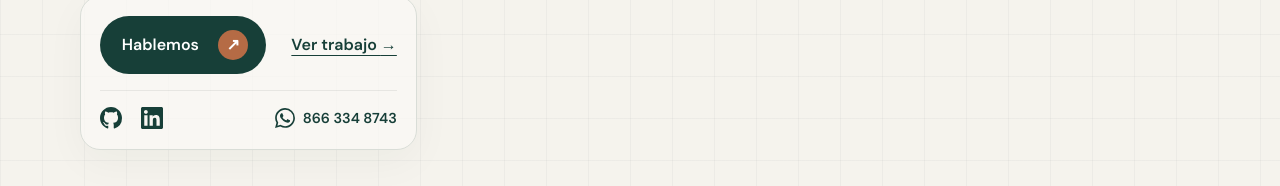
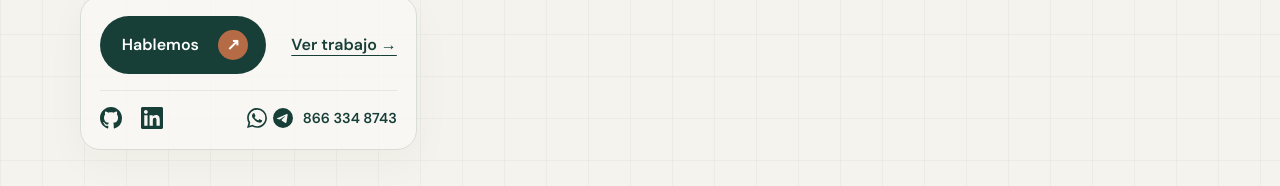
Before and after one commit to Baalgarthem/Baalgarthem.github.io, an Astro site: page / in a window 1280 px wide. Shown: the part 512-698 px from the top of the page. Built offline with nearby package versions, Linux system fonts and the light colour scheme; Astro itself is replaced by a stand-in of ours.

Commit message:
Add Telegram button next to WhatsApp

```diff
--- a/src/pages/index.astro
+++ b/src/pages/index.astro
@@ -22,10 +22,17 @@ import Layout from '../layouts/Layout.astro';
 								<svg viewBox="0 0 24 24" fill="currentColor"><path d="M20.447 20.452h-3.554v-5.569c0-1.328-.027-3.037-1.852-3.037-1.853 0-2.136 1.445-2.136 2.939v5.667H9.351V9h3.414v1.561h.046c.477-.9 1.637-1.85 3.37-1.85 3.601 0 4.267 2.37 4.267 5.455v6.286zM5.337 7.433c-1.144 0-2.063-.926-2.063-2.065 0-1.138.92-2.063 2.063-2.063 1.14 0 2.064.925 2.064 2.063 0 1.139-.925 2.065-2.064 2.065zm1.782 13.019H3.555V9h3.564v11.452zM22.225 0H1.771C.792 0 0 .774 0 1.729v20.542C0 23.227.792 24 1.771 24h20.451C23.2 24 24 23.227 24 22.271V1.729C24 .774 23.2 0 22.222 0h.003z"/></svg>
 							</a>
 						</div>
-						<a href="https://wa.me/528663348743" target="_blank" rel="noopener noreferrer" class="whatsapp-link" aria-label="WhatsApp">
-							<svg viewBox="0 0 24 24" fill="currentColor"><path d="M17.472 14.382c-.297-.149-1.758-.867-2.03-.967-.273-.099-.471-.148-.67.15-.197.297-.767.966-.94 1.164-.173.199-.347.223-.644.075-.297-.15-1.255-.463-2.39-1.475-.883-.788-1.48-1.761-1.653-2.059-.173-.297-.018-.458.13-.606.134-.133.298-.347.446-.52.149-.174.198-.298.298-.497.099-.198.05-.371-.025-.52-.075-.149-.669-1.612-.916-2.207-.242-.579-.487-.5-.669-.51-.173-.008-.371-.01-.57-.01-.198 0-.52.074-.792.372-.272.297-1.04 1.016-1.04 2.479 0 1.462 1.065 2.875 1.213 3.074.149.198 2.096 3.2 5.077 4.487.709.306 1.262.489 1.694.625.712.227 1.36.195 1.871.118.571-.085 1.758-.719 2.006-1.413.248-.694.248-1.289.173-1.413-.074-.124-.272-.198-.57-.347m-5.421 7.403h-.004a9.87 9.87 0 01-5.031-1.378l-.361-.214-3.741.982.998-3.648-.235-.374a9.86 9.86 0 01-1.51-5.26c.001-5.45 4.436-9.884 9.888-9.884 2.64 0 5.122 1.03 6.988 2.898a9.825 9.825 0 012.893 6.994c-.003 5.45-4.437 9.884-9.885 9.884m8.413-18.297A11.815 11.815 0 0012.05 0C5.495 0 .16 5.335.157 11.892c0 2.096.547 4.142 1.588 5.945L.057 24l6.305-1.654a11.882 11.882 0 005.683 1.448h.005c6.554 0 11.89-5.335 11.893-11.893a11.821 11.821 0 00-3.48-8.413Z"/></svg>
+						<div class="contact-apps-group">
+							<div class="app-icons">
+								<a href="https://wa.me/528663348743" target="_blank" rel="noopener noreferrer" class="contact-app-link whatsapp" aria-label="WhatsApp">
+									<svg viewBox="0 0 24 24" fill="currentColor"><path d="M17.472 14.382c-.297-.149-1.758-.867-2.03-.967-.273-.099-.471-.148-.67.15-.197.297-.767.966-.94 1.164-.173.199-.347.223-.644.075-.297-.15-1.255-.463-2.39-1.475-.883-.788-1.48-1.761-1.653-2.059-.173-.297-.018-.458.13-.606.134-.133.298-.347.446-.52.149-.174.198-.298.298-.497.099-.198.05-.371-.025-.52-.075-.149-.669-1.612-.916-2.207-.242-.579-.487-.5-.669-.51-.173-.008-.371-.01-.57-.01-.198 0-.52.074-.792.372-.272.297-1.04 1.016-1.04 2.479 0 1.462 1.065 2.875 1.213 3.074.149.198 2.096 3.2 5.077 4.487.709.306 1.262.489 1.694.625.712.227 1.36.195 1.871.118.571-.085 1.758-.719 2.006-1.413.248-.694.248-1.289.173-1.413-.074-.124-.272-.198-.57-.347m-5.421 7.403h-.004a9.87 9.87 0 01-5.031-1.378l-.361-.214-3.741.982.998-3.648-.235-.374a9.86 9.86 0 01-1.51-5.26c.001-5.45 4.436-9.884 9.888-9.884 2.64 0 5.122 1.03 6.988 2.898a9.825 9.825 0 012.893 6.994c-.003 5.45-4.437 9.884-9.885 9.884m8.413-18.297A11.815 11.815 0 0012.05 0C5.495 0 .16 5.335.157 11.892c0 2.096.547 4.142 1.588 5.945L.057 24l6.305-1.654a11.882 11.882 0 005.683 1.448h.005c6.554 0 11.89-5.335 11.893-11.893a11.821 11.821 0 00-3.48-8.413Z"/></svg>
+								</a>
+								<a href="https://t.me/+528663348743" target="_blank" rel="noopener noreferrer" class="contact-app-link telegram" aria-label="Telegram">
+									<svg viewBox="0 0 24 24" fill="currentColor"><path d="M11.944 0A12 12 0 0 0 0 12a12 12 0 0 0 12 12 12 12 0 0 0 12-12A12 12 0 0 0 12 0a12 12 0 0 0-.056 0zm4.962 7.224c.1-.002.321.023.465.14a.506.506 0 0 1 .171.325c.016.093.036.306.02.472-.18 1.898-.962 6.502-1.36 8.627-.168.9-.499 1.201-.82 1.23-.696.065-1.225-.46-1.9-.902-1.056-.693-1.653-1.124-2.678-1.8-1.185-.78-.417-1.21.258-1.91.177-.184 3.247-2.977 3.307-3.23.007-.032.014-.15-.056-.212s-.174-.041-.249-.024c-.106.024-1.793 1.14-5.061 3.345-.48.33-.913.49-1.302.48-.428-.008-1.252-.241-1.865-.44-.752-.245-1.349-.374-1.297-.789.027-.216.325-.437.888-.662 3.498-1.524 5.83-2.529 6.998-3.014 3.332-1.386 4.025-1.627 4.476-1.635z"/></svg>
+								</a>
+							</div>
 							<span>866 334 8743</span>
-						</a>
+						</div>
 					</div>
 				</div>
 			</div>
@@ -145,9 +152,13 @@ import Layout from '../layouts/Layout.astro';
 	.social-icon { color:var(--forest); width:22px; height:22px; transition:color .2s, transform .2s; }
 	.social-icon:hover { color:var(--accent-dark); transform:scale(1.1); }
 
-	.whatsapp-link { display:inline-flex; align-items:center; gap:0.5rem; color:var(--forest); font-weight:700; text-decoration:none; font-size:.9rem; transition:color .2s, transform .2s; }
-	.whatsapp-link:hover { color:#25D366; transform:scale(1.05); }
-	.whatsapp-link svg { width:20px; height:20px; }
+	.contact-apps-group { display:flex; align-items:center; gap:0.6rem; color:var(--forest); font-weight:700; font-size:.9rem; }
+	.app-icons { display:flex; align-items:center; gap:0.4rem; }
+	.contact-app-link { color:var(--forest); transition:color .2s, transform .2s; display:flex; align-items:center; }
+	.contact-app-link:hover { transform:scale(1.1); }
+	.contact-app-link.whatsapp:hover { color:#25D366; }
+	.contact-app-link.telegram:hover { color:#24A1DE; }
+	.contact-app-link svg { width:20px; height:20px; }
 
 	/* About Section */
 	.about { padding-bottom:clamp(3rem,8vw,6rem); }
```
